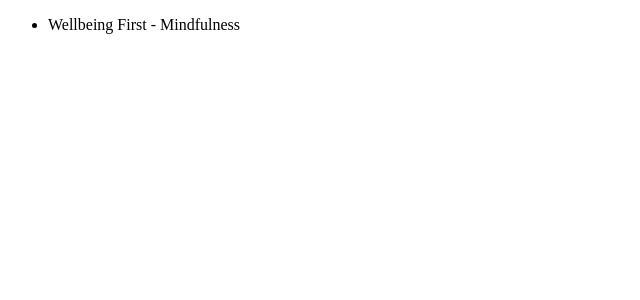
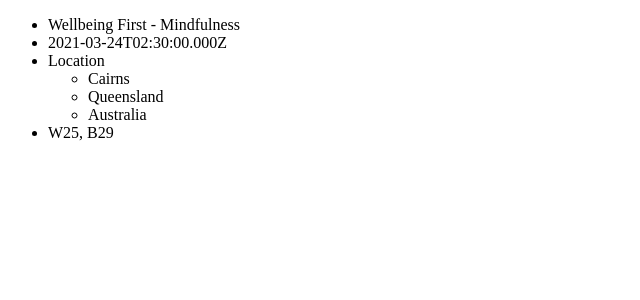
Before and after one commit to tlframe2/Go1-frontend, a React (Create React App) app: page / in a window 1280 px wide. Shown: the top 300 px of the page, without its empty margins (0-640 px from the left). Built offline with nearby package versions, Linux system fonts and the light colour scheme.

Commit message:
render event properties in Event component

```diff
--- a/src/components/Event.js
+++ b/src/components/Event.js
@@ -0,0 +1,29 @@
+import React from 'react';
+
+const Events = props => {
+  let seatsArr = [];
+  let seatsStr = "";
+
+  if (props.seats) {
+    seatsArr = props.seats.map(seat => seat.id);
+    seatsStr = seatsArr.join(", ");
+  }
+
+  return (
+    <ul>
+      <li>{props.title}</li>
+      <li>{props.time}</li>
+      <li>Location</li>
+      <ul>
+        <li>{props.location.City}</li>
+        <li>{props.location.State}</li>
+        <li>{props.location.Country}</li>
+      </ul>
+      {
+        props.seats && <li>{seatsStr}</li>
+      }
+    </ul>
+  )
+}
+
+export default Events;
--- a/src/components/EventsOverview.js
+++ b/src/components/EventsOverview.js
@@ -1,4 +1,5 @@
 import React, { useState } from 'react';
+import Event from './Event';
 
 const EventsOverview = () => {
   const [events, setEvents] = useState({
@@ -21,10 +22,8 @@ const EventsOverview = () => {
   });
 
   return (
-    <ul>
-      <li>{events.Title}</li>
-    </ul>
-  )
+    <Event title={events.Title} time={events.Time} image={events.Image} location={events.Location} seats={events.AvailableSeats} />
+  );
 }
 
 export default EventsOverview;
```
Also changed, not shown: 2 other files (tests, documents, lock files or other folders).
